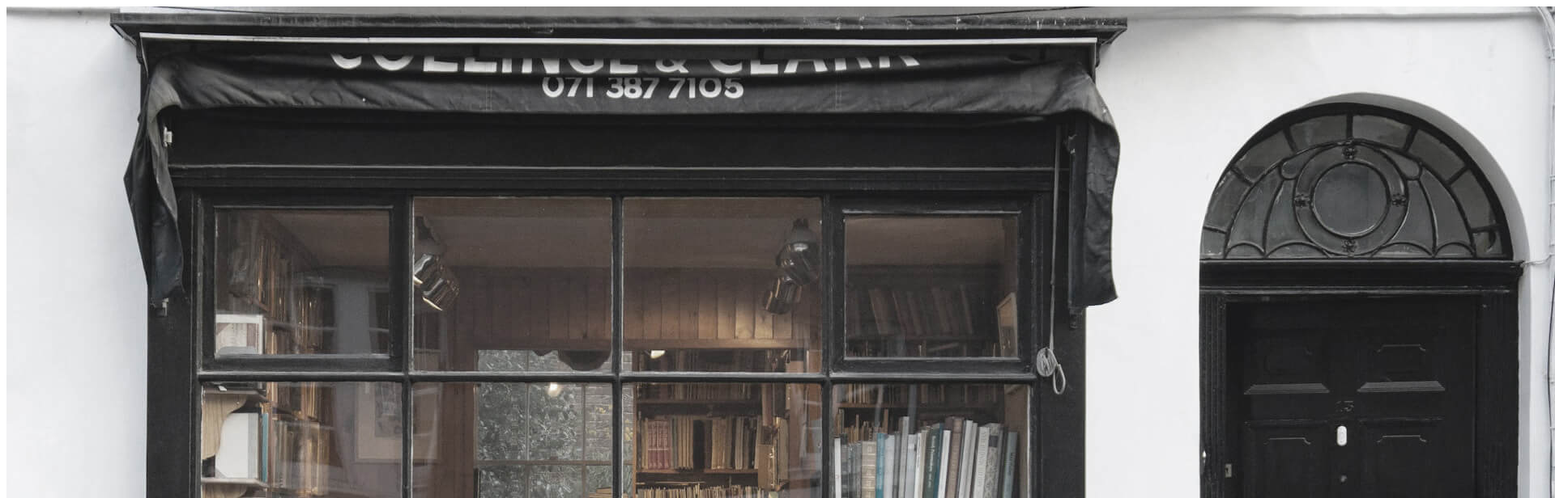
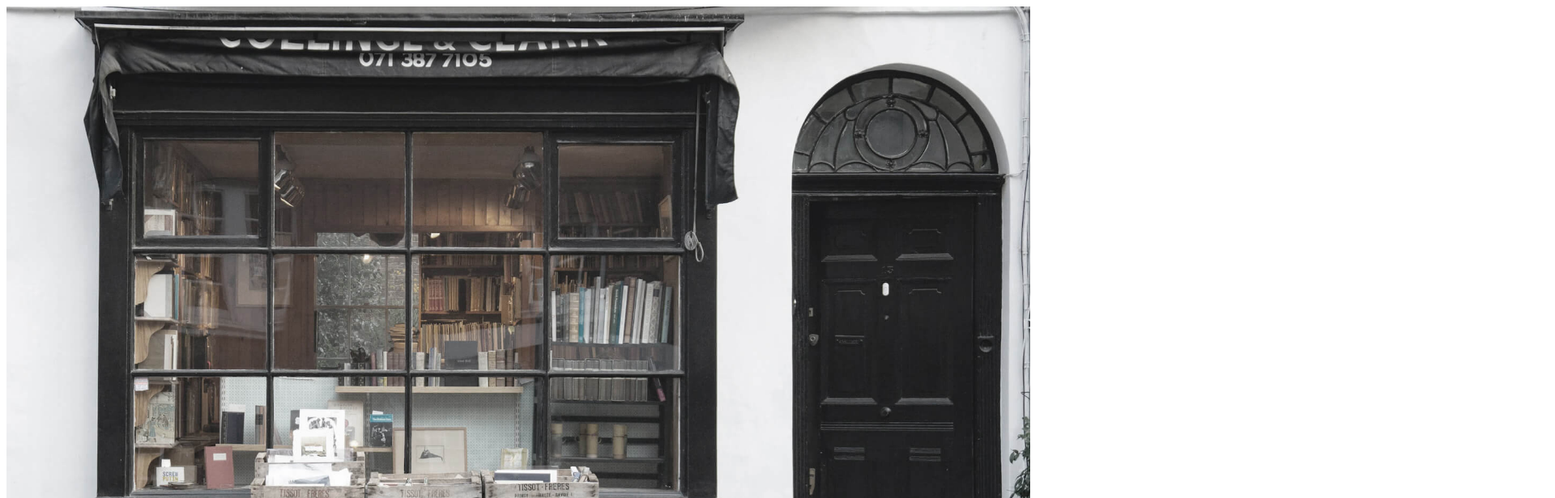
Before and after one commit to kobaken0307/second-repository, a plain HTML site: page index.html in a window 1280 px wide. Shown: the top 616 px of the page at 81% size, 1920 px wide, since content can reach past the window. Drawn offline with Linux system fonts and the light colour scheme.

Commit message:
css適用

```diff
--- a/index.html
+++ b/index.html
@@ -5,7 +5,10 @@
   <meta name="viewport" content="width=device-width, initial-scale=1.0" />
   <title>Mag88</title>
   <link rel="icon" href="img/favicon.ico">
-
+  <style>
+    html{max-width:100%;font-size:100%;}
+    img{max-width:100%;}
+  </style>
   </head>
   <body>
     <header class="header">
```
